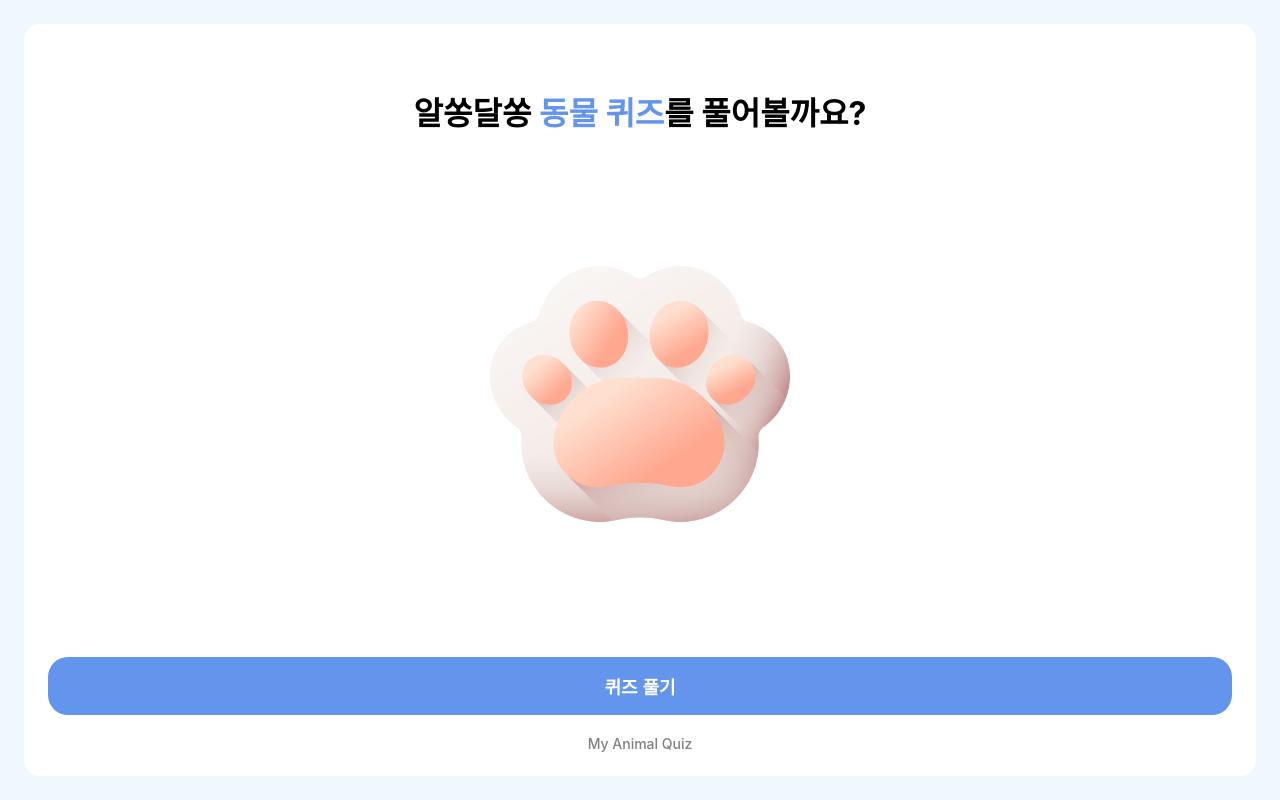
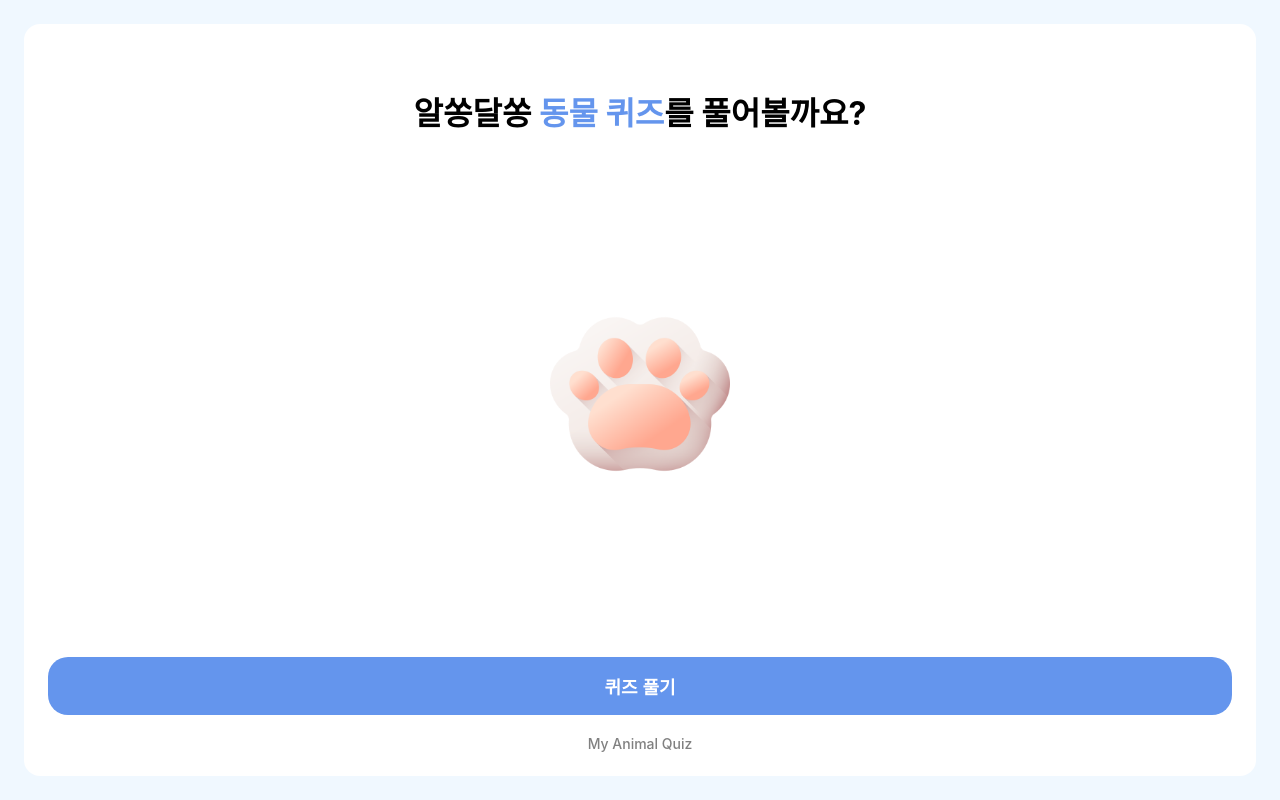
Before and after one commit to miyeonitit/Quiz, a React (Create React App) app: page / in a window 1280 px wide. Built offline with nearby package versions, Linux system fonts and the light colour scheme; no server answers.

Commit message:
Fix: fix css styles

```diff
--- a/src/components/Quiz/QuizStartComponent.module.css
+++ b/src/components/Quiz/QuizStartComponent.module.css
@@ -45,7 +45,7 @@
 }
 
 .home_logo_image {
-  width: 100%;
+  width: 60%;
   transform-origin: 50% 50%;
   animation: rotate_image 6s linear infinite;
   -webkit-animation: rotate_image 6s linear infinite;
```
